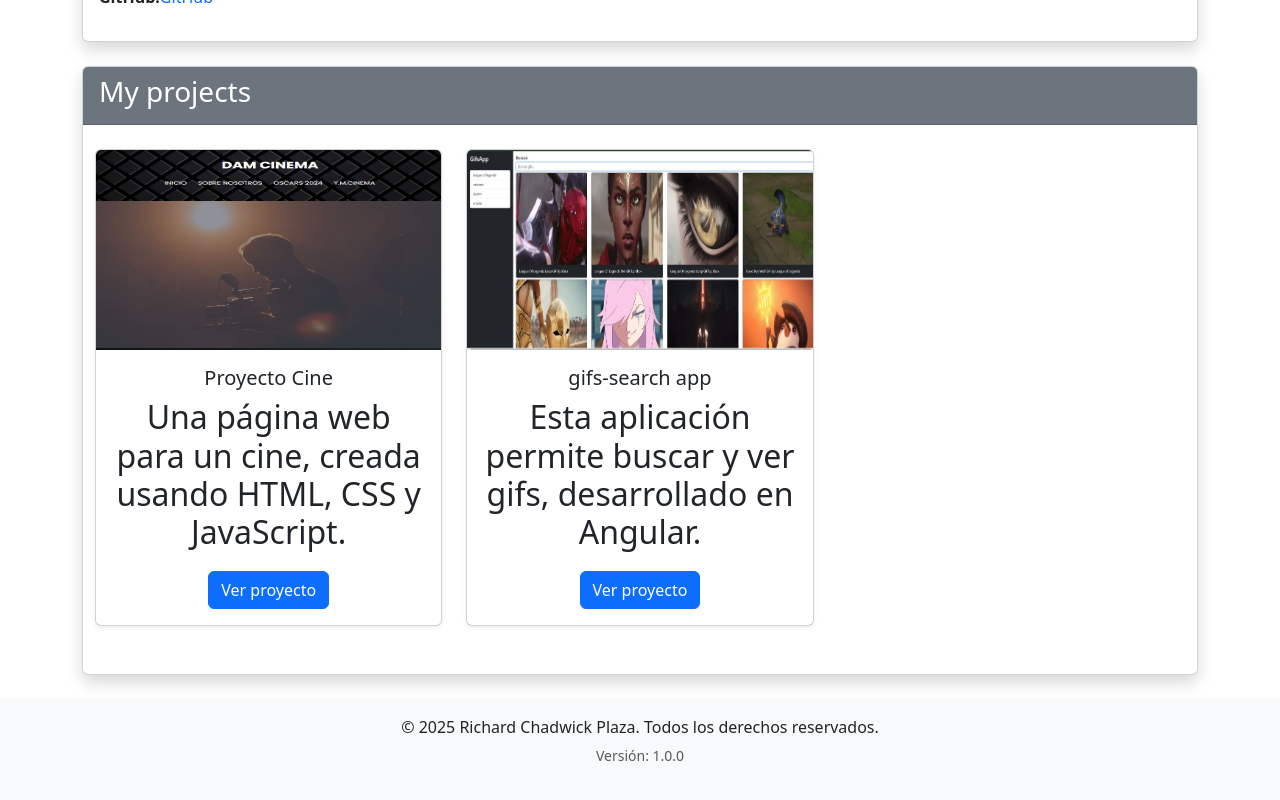
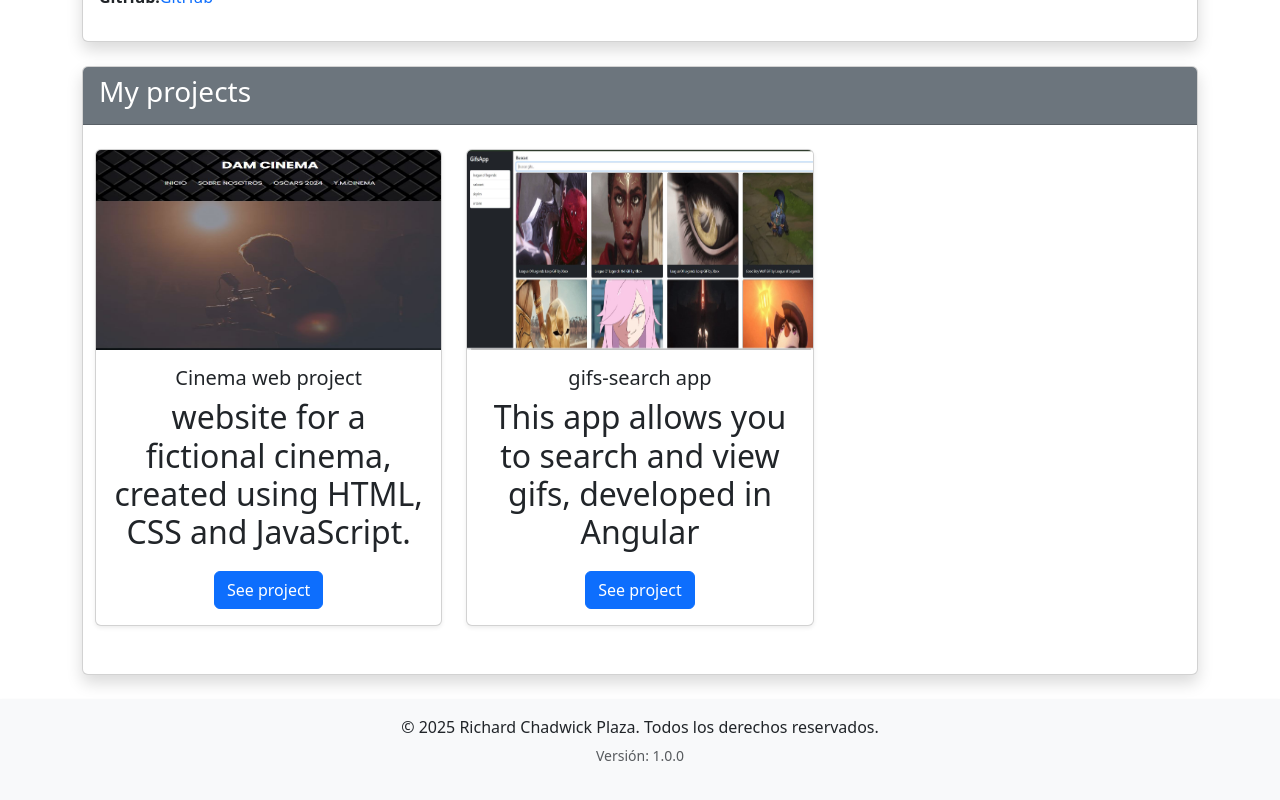
Before and after one commit to richardchadp5555/portfolio, an Angular app: page / in a window 1280 px wide. Shown: the part 496-1296 px from the top of the page. Built offline with nearby package versions, Linux system fonts and the light colour scheme.

Commit message:
Traduciendo el portfolio a ingles

```diff
--- a/src/app/components/web-projects/web-projects.component.html
+++ b/src/app/components/web-projects/web-projects.component.html
@@ -14,7 +14,7 @@
             <h5 class="card-title">{{ project.title }}</h5>
             <p class="card-text">{{ project.description }}</p>
             <a [href]="project.link" class="btn btn-primary" target="_blank"
-              >Ver proyecto</a
+              >See project</a
             >
           </div>
         </div>
--- a/src/app/components/web-projects/web-projects.component.ts
+++ b/src/app/components/web-projects/web-projects.component.ts
@@ -8,16 +8,16 @@ import { Component } from '@angular/core';
 export class WebProjectsComponent {
   projects = [
     {
-      title: 'Proyecto Cine',
+      title: 'Cinema web project',
       description:
-        'Una página web para un cine, creada usando HTML, CSS y JavaScript.',
+        'website for a fictional cinema, created using HTML, CSS and JavaScript.',
       img: './assets/dam-cinema.JPG',
       link: 'https://richardchadp5555.github.io/cine/',
     },
     {
       title: 'gifs-search app',
       description:
-        'Esta aplicación permite buscar y ver gifs, desarrollado en Angular.',
+        'This app allows you to search and view gifs, developed in Angular',
       img: './assets/gifs-app.JPG',
       link: 'https://richardchadp5555.github.io/gif-search-app/',
     },
```
